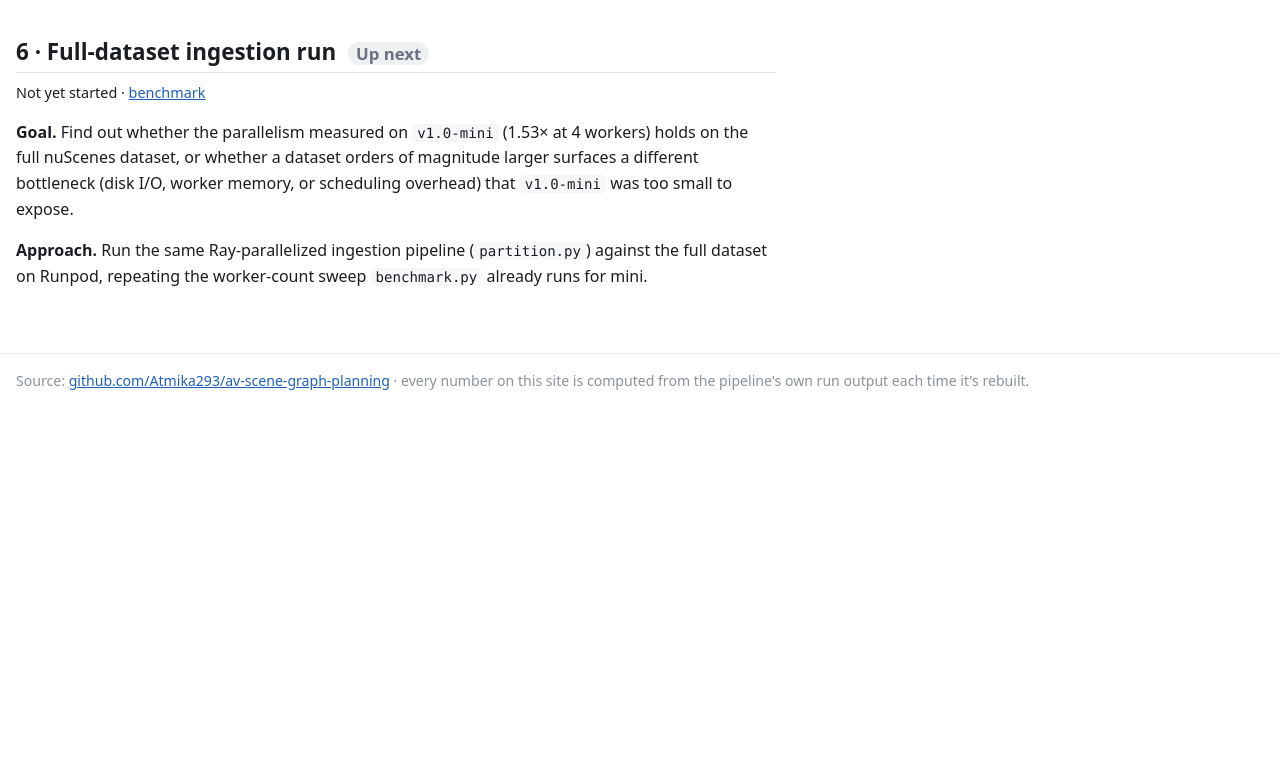
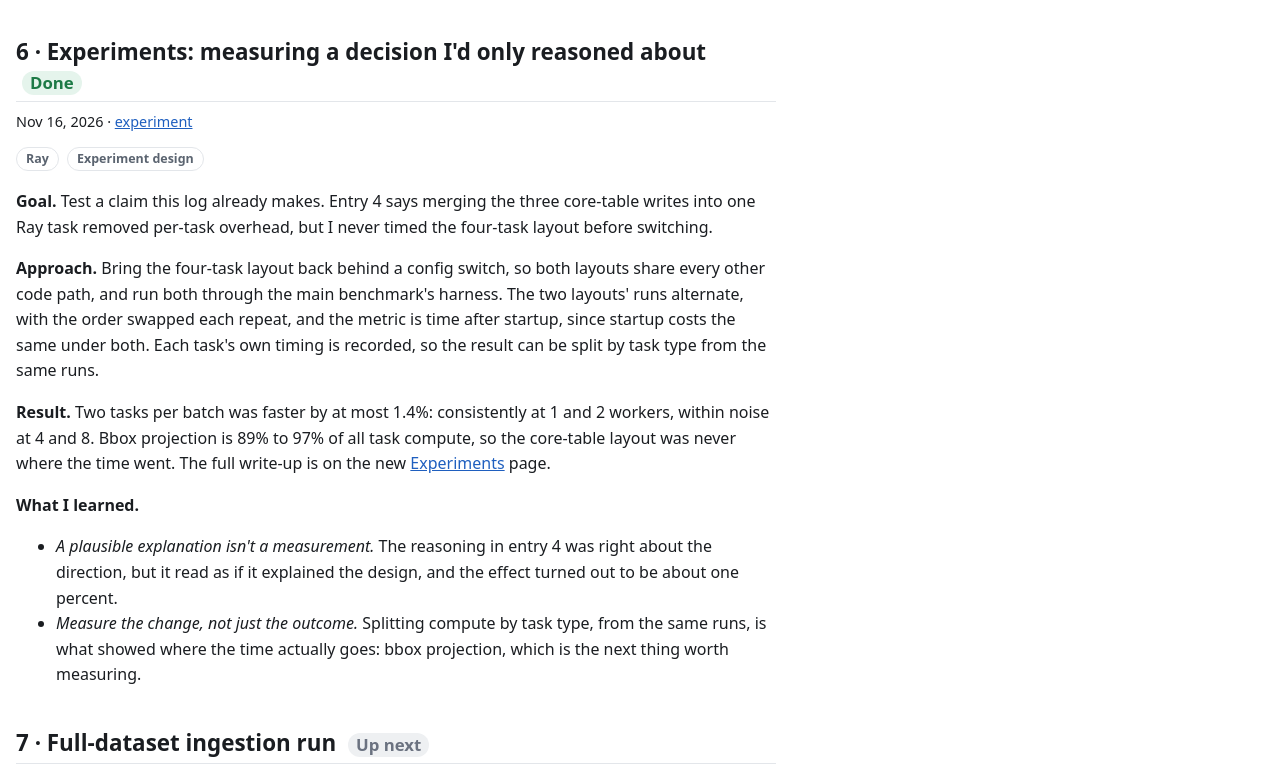
Before and after one commit to Atmika293/av-scene-graph-planning, a plain HTML site: page docs/build.html in a window 1280 px wide. Shown: the part 3658-4427 px from the top of the page. Before the commit the page ends 4067 px from the top, so only its background shows below. Drawn offline with nearby package versions, Linux system fonts and the light colour scheme.

Commit message:
docs: republish site

```diff
--- a/docs/build.html
+++ b/docs/build.html
@@ -283,7 +283,34 @@ the raster against a deliberately naive reimplementation.</p>
   colour-blind-safe palette held up past seven distinct colours, so the six most common
   categories get their own colour and the rest share one.</li>
 </ul>
-<h2 id="full-dataset">6 · Full-dataset ingestion run <span class="badge todo">Up next</span></h2>
+<h2 id="experiments">6 · Experiments: measuring a decision I'd only reasoned about <span class="badge done">Done</span></h2>
+<p class="meta">Nov 16, 2026 · <a href="experiments.html#ray-task-layout">experiment</a></p>
+<div class="tags"><span class="tag">Ray</span> <span class="tag">Experiment design</span></div>
+
+<p><strong>Goal.</strong> Test a claim this log already makes. Entry 4 says merging the three core-table writes
+into one Ray task removed per-task overhead, but I never timed the four-task layout before
+switching.</p>
+<p><strong>Approach.</strong> Bring the four-task layout back behind a config switch, so both layouts share
+every other code path, and run both through the main benchmark's harness. The two layouts'
+runs alternate, with the order swapped each repeat, and the metric is time after startup,
+since startup costs the same under both. Each task's own timing is recorded, so the result
+can be split by task type from the same runs.</p>
+<p><strong>Result.</strong> Two tasks per batch was faster by at most 1.4%:
+consistently at 1 and 2 workers, within noise at
+4 and 8. Bbox projection is 89%
+to 97% of all task compute, so the core-table layout was
+never where the time went. The full write-up is on the new
+<a href="experiments.html">Experiments</a> page.</p>
+<p><strong>What I learned.</strong></p>
+<ul>
+<li><em>A plausible explanation isn't a measurement.</em> The reasoning in entry 4 was right about the
+  direction, but it read as if it explained the design, and the effect turned out to be about
+  one percent.</li>
+<li><em>Measure the change, not just the outcome.</em> Splitting compute by task type, from the same
+  runs, is what showed where the time actually goes: bbox projection, which is the next thing
+  worth measuring.</li>
+</ul>
+<h2 id="full-dataset">7 · Full-dataset ingestion run <span class="badge todo">Up next</span></h2>
 <p class="meta">Not yet started · <a href="results.html#performance">benchmark</a></p>
 <p><strong>Goal.</strong> Find out whether the parallelism measured on <code>v1.0-mini</code>
 (1.53× at 4 workers) holds on
```
Also changed, not shown: docs/experiments.html (+1 -1 lines).
